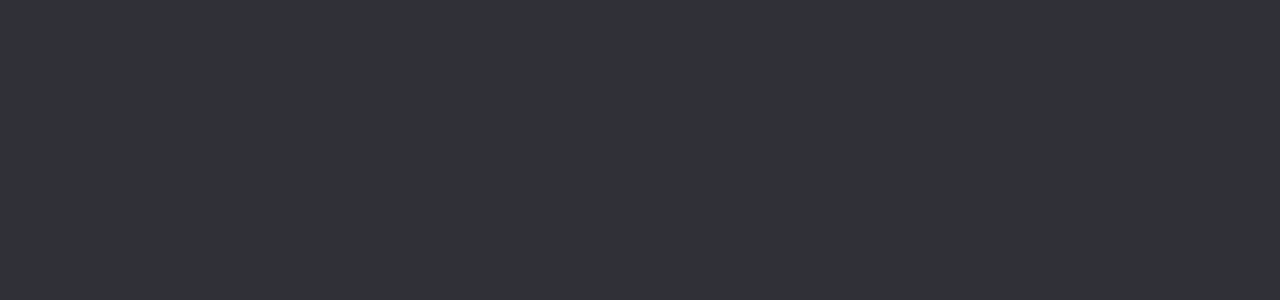
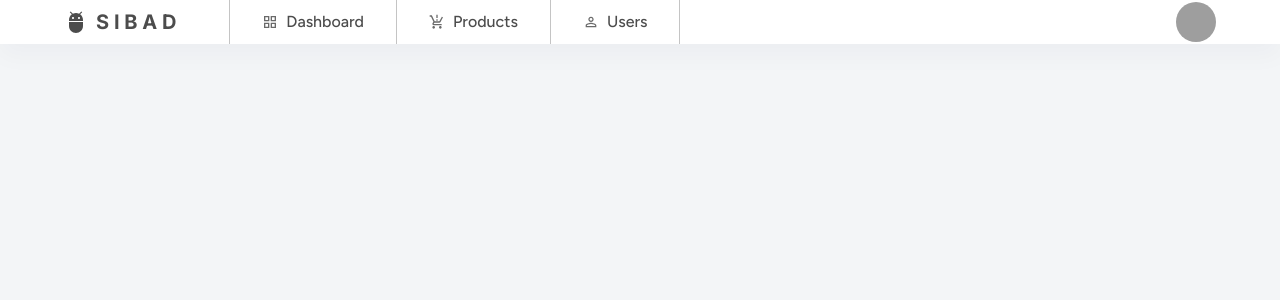
Before and after one commit to shaikhibadurr/signup-mui, a React (Create React App) app: page /dashboard in a window 1280 px wide. Before the commit this address had no page. Shown: the top 300 px of the page. Built offline with nearby package versions, Linux system fonts and the light colour scheme; grey boxes are pictures that could not be loaded; a web font is replaced by a local one.

Commit message:
with github desktop

```diff
--- a/src/App.js
+++ b/src/App.js
@@ -1,9 +1,11 @@
 import { ThemeProvider, createTheme } from '@mui/material/styles';
 import { Stack } from '@mui/system';
+import {Toaster} from 'react-hot-toast';
 import CssBaseline from '@mui/material/CssBaseline';
 import {BrowserRouter,Routes,Route} from 'react-router-dom';
 import Login from './components/Login';
 import Form from './components/Form';
+import Dashboard from './components/Dashboard';
 import './App.css'
 const darkTheme = createTheme({
   palette: {
@@ -12,21 +14,22 @@ const darkTheme = createTheme({
     },
   },
   typography:{
-    fontFamily:'Figtree',
+    fontFamily:'Figtree'
   }
 });
+
 
 function App() {
   return (
     <BrowserRouter>
       <ThemeProvider theme={darkTheme}>
         <CssBaseline/>
-        <Stack alignItems={'center'} mt='40px'>
+          <Toaster/>
           <Routes>
             <Route path="/" element={<Login/>}></Route>
             <Route path='/signup' element={<Form/>}></Route>
+            <Route path='/dashboard' element={<Dashboard/>}></Route>
           </Routes>
-        </Stack>
       </ThemeProvider>
     </BrowserRouter>
   );
--- /dev/null
+++ b/src/components/Dashboard.js
@@ -0,0 +1,14 @@
+import React from 'react'
+import { Stack,Box, Container,Link } from '@mui/material'
+import MyAppBar from './MyAppBar'
+
+const Dashboard = () => {
+  return (
+    <Box mt={0} sx={{height:'100vh',width:'100vw',background:'#f3f5f7'}} >
+      <MyAppBar/>
+
+    </Box>
+  )
+}
+
+export default Dashboard
--- a/src/components/Login.js
+++ b/src/components/Login.js
@@ -1,19 +1,20 @@
-import React,{useEffect,useRef} from 'react'
+import React from 'react'
 import {useTheme} from '@mui/material';
 import {useForm} from 'react-hook-form';
-import { Toaster,toast } from 'react-hot-toast';
-import emailjs from '@emailjs/browser';
-import { Autocomplete,
-    Button,
-    Link,
-    Typography, Stack, Box, TextField,FormControl,FormLabel,RadioGroup,FormControlLabel,Radio} from '@mui/material'
-import {Link as RouterLink}  from 'react-router-dom';
+import { toast } from 'react-hot-toast';
+import {Link as RouterLink, useNavigate}  from 'react-router-dom';
 import LockOpenTwoToneIcon from '@mui/icons-material/LockOpenTwoTone';
 import LoginIcon from '@mui/icons-material/Login';
-import { palette } from '@mui/system';
+import { Button,Typography,
+    Stack, Box, TextField } from '@mui/material';
+
+
+
 const Login = () => {
   const theme=useTheme();
   const {register,handleSubmit,formState:{errors}}=useForm();
+  const navigate=useNavigate();
+
   const submitForm = (data) =>{
     var fetchData=JSON.parse(localStorage.getItem('userData'));
     const getCredentials=fetchData.filter((item)=>{return (item.username===data.username && item.password===data.password)});
@@ -22,16 +23,18 @@ const Login = () => {
     }else{
         toast.error("Invalid Credentials");
     }
+    navigate('/dashboard');
   }
   return (
-        <Box  onSubmit={handleSubmit(submitForm)} p={'30px 50px'}  sx={{position:'absolute',top:'50%',transform:'translateY(-50%)',width:{xs:'95%',sm:'75%',md:'55%',xl:'40%'},bgcolor:'white',borderRadius:'20px'}}  component='form'>
-            <Toaster/>
+        <Box  onSubmit={handleSubmit(submitForm)} p={'30px 50px'}  sx={{position:'absolute',top:'50%',left:'50%',transform:'translate(-50%,-50%)',width:{xs:'95%',sm:'75%',md:'55%',xl:'40%'},bgcolor:'white',borderRadius:'20px'}}  component='form'>
             <input type="hidden" name="to_email" value="shaikhibadurr@gmail.com"/>
             <Stack>
+
                 <Stack justifyContent={'center'} spacing={{xs:2,sm:3}} direction={{xs:'column', sm:'row'}} alignItems={'center'}>
                     <LockOpenTwoToneIcon fontSize='large' color='primary' />
                     <Typography variant='h4' sx={{fontWeight:'700'}}>LOG IN</Typography>
                 </Stack>
+
                 <Stack mt={5}>
                     <TextField
                     {...register('username',{required:{value:true,message:"username is Required"},
@@ -46,6 +49,7 @@ const Login = () => {
                     error={Boolean(errors.username?.message)}
                     helperText={errors.username?.message}
                     id="outlined-basic" label="username*" variant="outlined" />
+
                     <TextField
                     {...register('password',{required:{value:true,message:"Password is required"}})}
                     error={Boolean(errors.password?.message)}
@@ -53,18 +57,22 @@ const Login = () => {
                     sx={{mt:2}}
                     type="password"
                     id="outlined-basic" label="password*" variant="outlined" />
+
                     <Stack direction='row' justifyContent={'space-between'}>
-                    <RouterLink style={{color:theme.palette.primary.main}} to='/signup'>Sign Up</RouterLink>
-                    <RouterLink style={{color:theme.palette.primary.main}} to='/forgot-password'>Forgot Password</RouterLink>
+                        <RouterLink style={{color:theme.palette.primary.main}} to='/signup'>Sign Up</RouterLink>
+                        <RouterLink style={{color:theme.palette.primary.main}} to='/forgot-password'>Forgot Password</RouterLink>
                     </Stack>
+
                     <Button type='submit' sx={{mt:3,paddingTop:'15px',paddingBottom:'15px'}} variant='contained'>
                         Log In &nbsp; &nbsp;
                         <LoginIcon/>
                     </Button>
+
                 </Stack>
 
             </Stack>
         </Box>
+
   )
 }
 
--- /dev/null
+++ b/src/components/MyAppBar.js
@@ -0,0 +1,171 @@
+import * as React from 'react';
+import AppBar from '@mui/material/AppBar';
+import Box from '@mui/material/Box';
+import Stack  from '@mui/material/Stack';
+import Toolbar from '@mui/material/Toolbar';
+import IconButton from '@mui/material/IconButton';
+import Typography from '@mui/material/Typography';
+import Menu from '@mui/material/Menu';
+import MenuIcon from '@mui/icons-material/Menu';
+import Container from '@mui/material/Container';
+import Avatar from '@mui/material/Avatar';
+import Button from '@mui/material/Button';
+import Tooltip from '@mui/material/Tooltip';
+import MenuItem from '@mui/material/MenuItem';
+import AdbIcon from '@mui/icons-material/Adb';
+import GridViewIcon from '@mui/icons-material/GridView';
+import ProductionQuantityLimitsIcon from '@mui/icons-material/ProductionQuantityLimits';
+import PersonOutlineOutlinedIcon from '@mui/icons-material/PersonOutlineOutlined';
+
+
+const pages = [{title:'Dashboard',icon:GridViewIcon},{title:'Products',icon:ProductionQuantityLimitsIcon},{title:'Users',icon:PersonOutlineOutlinedIcon}];
+const settings = ['Profile', 'Account', 'Dashboard', 'Logout'];
+
+function ResponsiveAppBar() {
+  const [anchorElNav, setAnchorElNav] = React.useState(null);
+  const [anchorElUser, setAnchorElUser] = React.useState(null);
+
+  const handleOpenNavMenu = (event) => {
+    setAnchorElNav(event.currentTarget);
+  };
+  const handleOpenUserMenu = (event) => {
+    setAnchorElUser(event.currentTarget);
+  };
+
+  const handleCloseNavMenu = () => {
+    setAnchorElNav(null);
+  };
+
+  const handleCloseUserMenu = () => {
+    setAnchorElUser(null);
+  };
+
+  return (
+    <AppBar position="static" sx={{background:'white',color:'#000000b3',boxShadow:'0 0.75rem 1.5rem rgb(18 38 63 / 3%)'}}>
+      <Container>
+        <Toolbar sx={{minHeight:'unset !important'}} disableGutters>
+          <AdbIcon sx={{ display: { xs: 'none', md: 'flex' }, mr: 1 }} />
+          <Typography
+            variant="h6"
+            noWrap
+            component="a"
+            href="/"
+            sx={{
+              mr: 6,
+              display: { xs: 'none', md: 'flex' },
+              fontFamily: 'Inter',
+              fontWeight: 700,
+              letterSpacing: '.3rem',
+              color: 'inherit',
+              textDecoration: 'none',
+            }}
+          >
+            SIBAD
+          </Typography>
+
+          <Box sx={{ flexGrow: 1, display: { xs: 'flex', md: 'none' } }}>
+            <IconButton
+              size="large"
+              aria-label="account of current user"
+              aria-controls="menu-appbar"
+              aria-haspopup="true"
+              onClick={handleOpenNavMenu}
+              color="inherit"
+            >
+              <MenuIcon />
+            </IconButton>
+            <Menu
+              id="menu-appbar"
+              anchorEl={anchorElNav}
+              anchorOrigin={{
+                vertical: 'bottom',
+                horizontal: 'left',
+              }}
+              keepMounted
+              transformOrigin={{
+                vertical: 'top',
+                horizontal: 'left',
+              }}
+              open={Boolean(anchorElNav)}
+              onClose={handleCloseNavMenu}
+              sx={{
+                display: { xs: 'block', md: 'none' },
+              }}
+            >
+              {/* {pages.map((page) => (
+                <MenuItem key={page} onClick={handleCloseNavMenu}>
+                  <Typography textAlign="center">{page}</Typography>
+                </MenuItem>
+              ))} */}
+            </Menu>
+          </Box>
+          <AdbIcon sx={{ display: { xs: 'flex', md: 'none' }, mr: 1 }} />
+          <Typography
+            variant="h5"
+            noWrap
+            component="a"
+            href=""
+            sx={{
+              mr: 2,
+              display: { xs: 'flex', md: 'none' },
+              flexGrow: 1,
+              fontFamily: 'Inter',
+              fontWeight: 700,
+              letterSpacing: '.3rem',
+              color: 'inherit',
+              textDecoration: 'none',
+            }}
+          >
+            LOGO
+          </Typography>
+          <Box sx={{ flexGrow: 1, display: { xs: 'none', md: 'flex' } }}>
+            {pages.map((page,ind) => (
+              <Button
+                key={page.title}
+                onClick={handleCloseNavMenu}
+                sx={{px:4,borderRight: ind+1 == pages.length? '1px solid #0000003b': 'none', borderLeft:'1px solid #0000003b', borderRadius:'0 !important',py: 1,color:'#000000b3', display: 'block',textTransform:'unset',fontSize:'16px' }}
+              >
+                <Stack direction='row'>
+                  <Stack justifyContent='center' pr={1}>
+                    <page.icon sx={{color:'#00000095'}} fontSize='24px' />
+                  </Stack>
+                  {page.title}
+                </Stack>
+              </Button>
+            ))}
+          </Box>
+          <Box sx={{ flexGrow: 0 }}>
+            <Tooltip title="Open settings">
+              <IconButton onClick={handleOpenUserMenu} sx={{ p: 0 }}>
+                <Avatar alt="Remy Sharp" src="/static/images/avatar/2.jpg" />
+              </IconButton>
+            </Tooltip>
+            <Menu
+              sx={{ mt: '45px' }}
+              id="menu-appbar"
+              anchorEl={anchorElUser}
+              anchorOrigin={{
+                vertical: 'top',
+                horizontal: 'right',
+              }}
+              keepMounted
+              transformOrigin={{
+                vertical: 'top',
+                horizontal: 'right',
+              }}
+              open={Boolean(anchorElUser)}
+              onClose={handleCloseUserMenu}
+            >
+              {settings.map((setting) => (
+                <MenuItem key={setting} onClick={handleCloseUserMenu}>
+                  <Typography textAlign="center">{setting}</Typography>
+                </MenuItem>
+              ))}
+            </Menu>
+          </Box>
+        </Toolbar>
+      </Container>
+    </AppBar>
+  );
+}
+export default ResponsiveAppBar;
--- a/src/index.css
+++ /dev/null
@@ -1,13 +0,0 @@
-body {
-  margin: 0;
-  font-family: -apple-system, BlinkMacSystemFont, 'Segoe UI', 'Roboto', 'Oxygen',
-    'Ubuntu', 'Cantarell', 'Fira Sans', 'Droid Sans', 'Helvetica Neue',
-    sans-serif;
-  -webkit-font-smoothing: antialiased;
-  -moz-osx-font-smoothing: grayscale;
-}
-
-code {
-  font-family: source-code-pro, Menlo, Monaco, Consolas, 'Courier New',
-    monospace;
-}
--- a/src/index.js
+++ b/src/index.js
@@ -1,6 +1,5 @@
 import React from 'react';
 import ReactDOM from 'react-dom/client';
-import './index.css';
 import App from './App';
 import reportWebVitals from './reportWebVitals';
 
```
Also changed, not shown: src/components/Form.js (+62 -51 lines), 1 other file (tests, documents, lock files or other folders).
